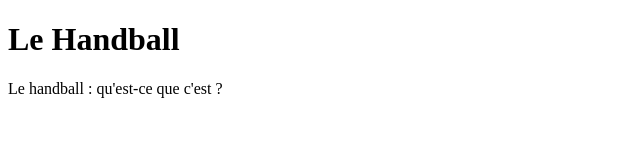
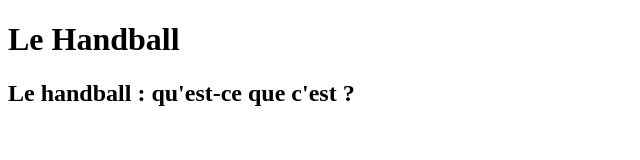
Before and after one commit to Cxrseed/cxrseed.github.io, a plain HTML site: page index.html in a window 1280 px wide. Shown: the whole page, without its empty margins (0-640 px from the left). Drawn offline with Linux system fonts and the light colour scheme.

Commit message:
Update index.html

```diff
--- a/index.html
+++ b/index.html
@@ -2,6 +2,7 @@
 <html>
 <body>
     <h1>Le Handball</h1>
-    <p>Le handball : qu'est-ce que c'est ?</p>
+    <h2>Le handball : qu'est-ce que c'est ?</h2>
+
 </body>
 </html>
```
